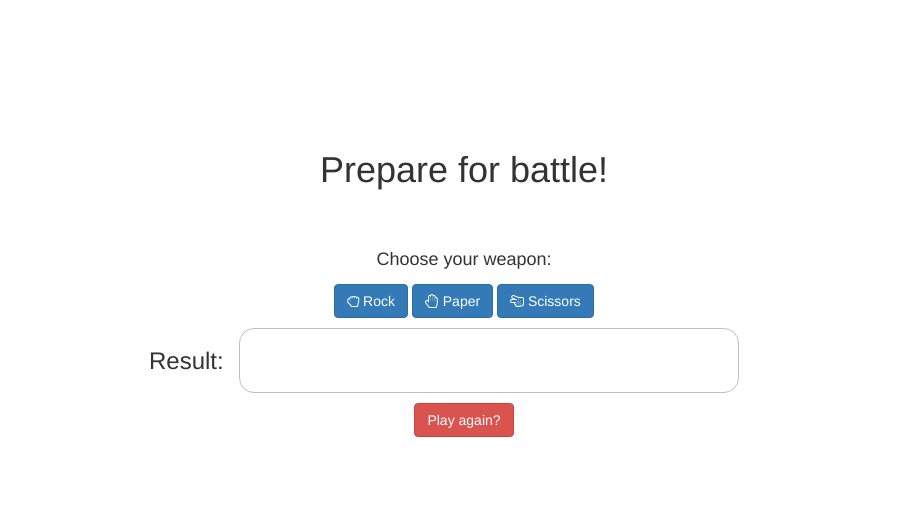
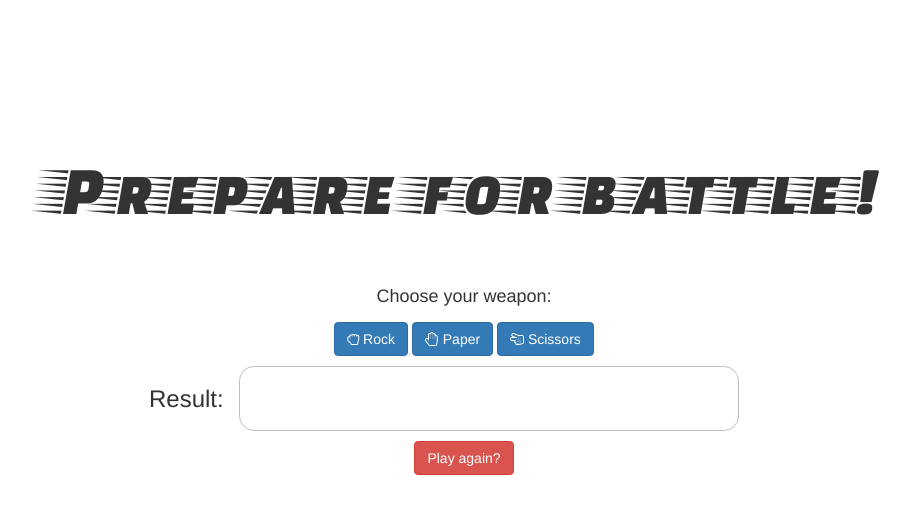
Before and after one commit to epix360/RockPaperScissors, a plain HTML site: page index.html in a window 1280 px wide. Shown: the whole page, without its empty margins (176-1086 px from the left). Drawn offline with nearby package versions, Linux system fonts and the light colour scheme.

Commit message:
Added display font to header

```diff
--- a/index.html
+++ b/index.html
@@ -5,6 +5,7 @@
     <title>Rock! Paper! Scissors!</title>
     <link rel="stylesheet" href="https://maxcdn.bootstrapcdn.com/bootstrap/3.3.6/css/bootstrap.min.css" integrity="sha384-1q8mTJOASx8j1Au+a5WDVnPi2lkFfwwEAa8hDDdjZlpLegxhjVME1fgjWPGmkzs7" crossorigin="anonymous">
     <link rel="stylesheet" href="https://cdnjs.cloudflare.com/ajax/libs/font-awesome/4.4.0/css/font-awesome.min.css">
+    <link href='https://fonts.googleapis.com/css?family=Faster+One' rel='stylesheet' type='text/css'>
     <link rel="stylesheet" href="style.css">
 </head>
 <body>
--- a/style.css
+++ b/style.css
@@ -6,6 +6,8 @@
 h1 {
     text-align:center;
     margin-top:150px;
+    font-family: 'Faster One', sans-serif;
+    font-size: 5em;
 }
 
 h4 {
```
